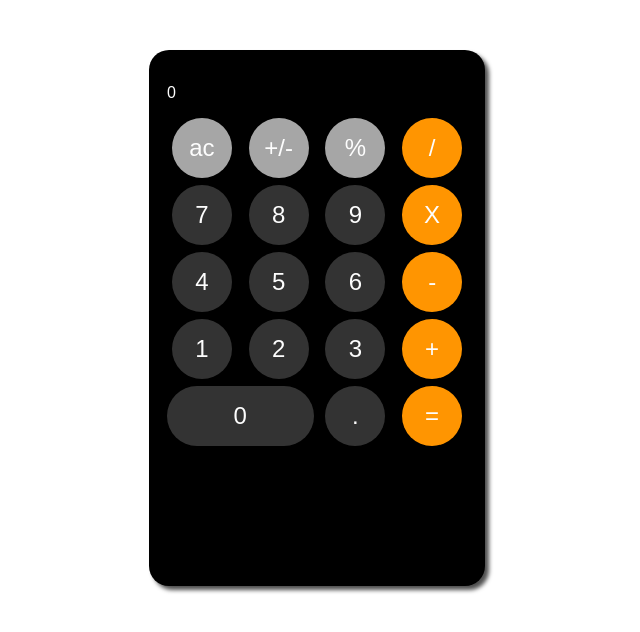
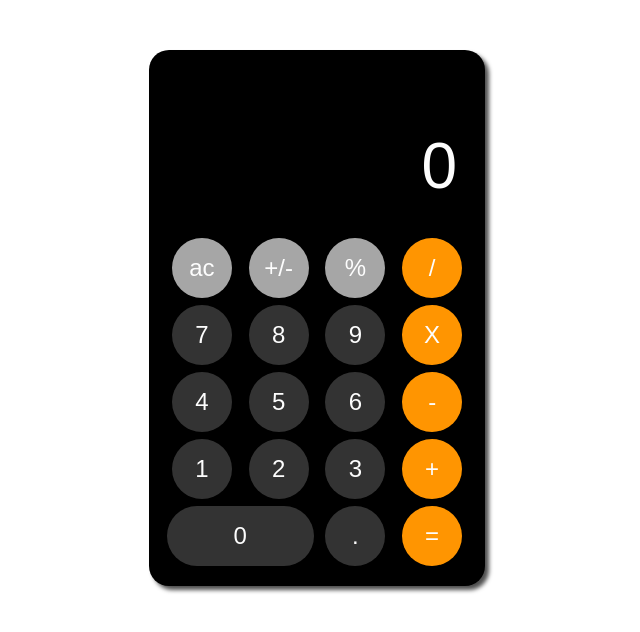
Before and after one commit to SVDotsenko/portfolio-project-2, a plain HTML site: page index.html in a window 1280 px wide. Shown: the whole page, without its empty margins (323-963 px from the left). Drawn offline with Linux system fonts and the light colour scheme.

Commit message:
The display was styled

```diff
--- a/style.css
+++ b/style.css
@@ -17,6 +17,21 @@
   font-family: Arial, serif;
   padding: 18px;
   box-shadow: 4px 4px 4px var(--grey-color-2);
+}
+
+.calc-screen {
+  height: 125px;
+  padding: 10px;
+  display: grid;
+  justify-items: end;
+  align-items: end;
+  margin-bottom: 25px;
+}
+
+.calc-screen p {
+  text-align: right;
+  font-size: 4rem;
+  margin: 0;
 }
 
 .buttons {
```
